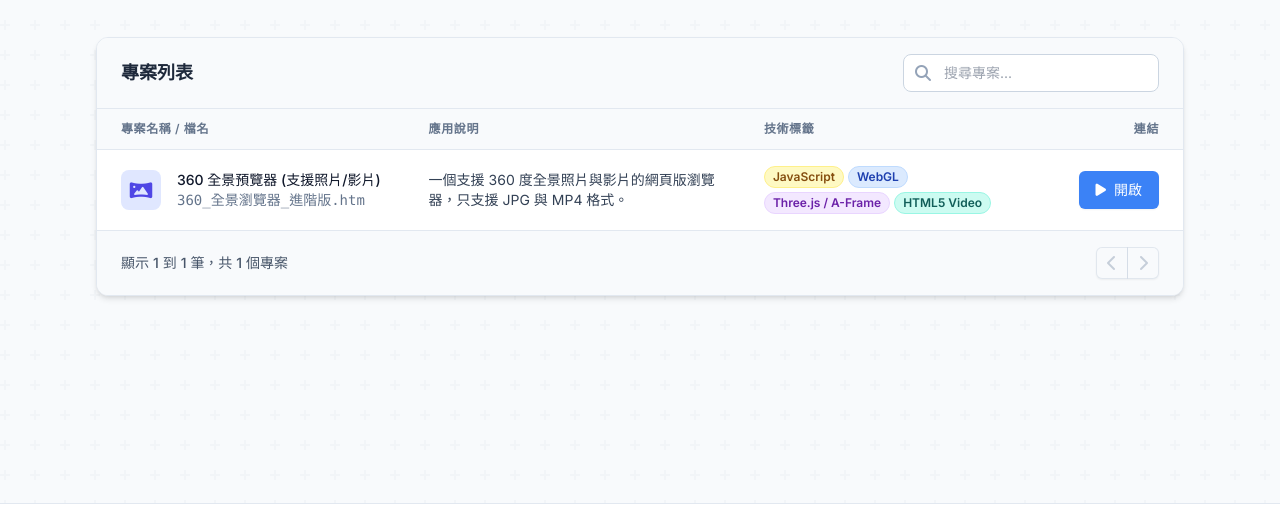
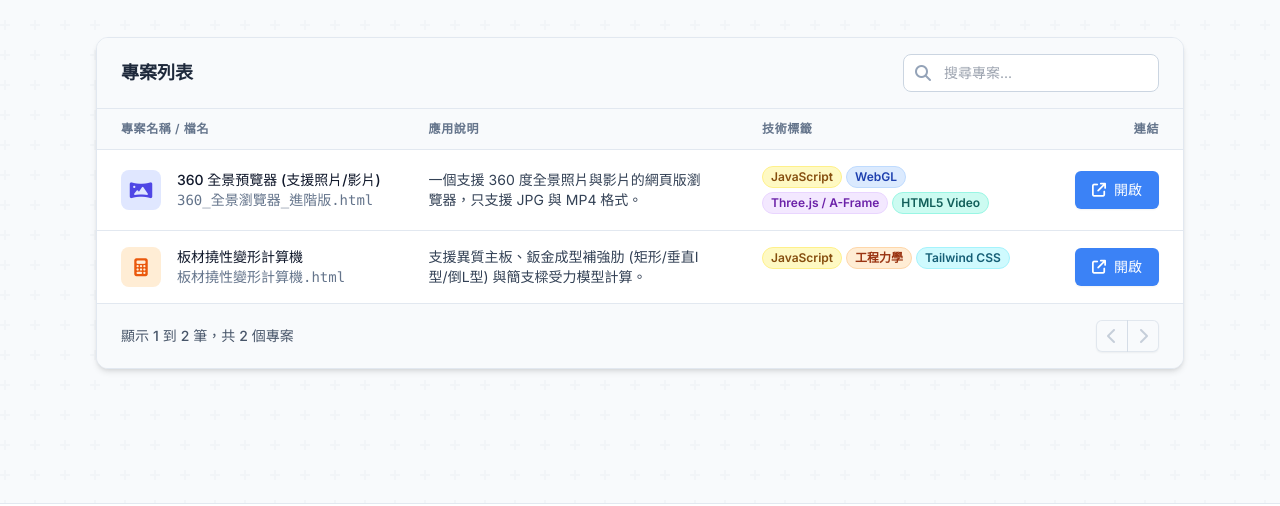
Before and after one commit to crchen-3D/360-photo, a website: page index.html in a window 1280 px wide. Shown: the part 220-726 px from the top of the page. Drawn offline with nearby package versions, Linux system fonts and the light colour scheme.

Commit message:
feat: add express server and project configuration
Initialize a Node.js project with an Express server to host the application, update site metadata, and standardize file extensions.

```diff
--- a/index.html
+++ b/index.html
@@ -3,7 +3,10 @@
 <head>
     <meta charset="UTF-8">
     <meta name="viewport" content="width=device-width, initial-scale=1.0">
-    <title>我的應用程式作品集</title>
+    <title>360-photo - 360° 全景照片與影片瀏覽器及工程計算工具作品集</title>
+    <meta name="description" content="360° 全景照片與影片瀏覽器及工程計算工具作品集">
+    <meta property="og:title" content="360-photo">
+    <meta property="og:description" content="360° 全景照片與影片瀏覽器及工程計算工具作品集">
 
     <script src="https://cdn.tailwindcss.com"></script>
 
@@ -125,7 +128,7 @@
                                     </div>
                                     <div class="ml-4">
                                         <div class="text-sm font-medium text-slate-900">360 全景預覽器 (支援照片/影片)</div>
-                                        <div class="text-sm text-slate-500 font-mono">360_全景瀏覽器_進階版.htm</div>
+                                        <div class="text-sm text-slate-500 font-mono">360_全景瀏覽器_進階版.html</div>
                                     </div>
                                 </div>
                             </td>
@@ -139,19 +142,44 @@
                                 <span class="px-2 inline-flex text-xs leading-5 font-semibold rounded-full bg-teal-100 text-teal-800 border border-teal-200">HTML5 Video</span>
                             </td>
                             <td class="px-6 py-4 whitespace-nowrap text-right text-sm font-medium">
-                                <a href="360_全景瀏覽器_進階版.htm" class="inline-flex items-center justify-center px-4 py-2 border border-transparent text-sm font-medium rounded-md text-white bg-primary hover:bg-blue-600 shadow-sm transition-colors focus:outline-none focus:ring-2 focus:ring-offset-2 focus:ring-primary">
-                                    <i class="fa-solid fa-play mr-2"></i> 開啟
+                                <a href="360_全景瀏覽器_進階版.html" target="_blank" rel="noopener noreferrer" class="inline-flex items-center justify-center px-4 py-2 border border-transparent text-sm font-medium rounded-md text-white bg-primary hover:bg-blue-600 shadow-sm transition-colors focus:outline-none focus:ring-2 focus:ring-offset-2 focus:ring-primary">
+                                    <i class="fa-solid fa-arrow-up-right-from-square mr-2"></i> 開啟
                                 </a>
                             </td>
                         </tr>
-
+                        <tr class="hover:bg-slate-50 transition-colors group">
+                            <td class="px-6 py-4 whitespace-nowrap">
+                                <div class="flex items-center">
+                                    <div class="flex-shrink-0 h-10 w-10 bg-orange-100 text-orange-600 rounded-lg flex items-center justify-center">
+                                        <i class="fa-solid fa-calculator text-lg"></i>
+                                    </div>
+                                    <div class="ml-4">
+                                        <div class="text-sm font-medium text-slate-900">板材撓性變形計算機</div>
+                                        <div class="text-sm text-slate-500 font-mono">板材撓性變形計算機.html</div>
+                                    </div>
+                                </div>
+                            </td>
+                            <td class="px-6 py-4">
+                                <div class="text-sm text-slate-700">支援異質主板、鈑金成型補強肋 (矩形/垂直I型/倒L型) 與簡支樑受力模型計算。</div>
+                            </td>
+                            <td class="px-6 py-4 whitespace-nowrap flex flex-wrap gap-1">
+                                <span class="px-2 inline-flex text-xs leading-5 font-semibold rounded-full bg-yellow-100 text-yellow-800 border border-yellow-200">JavaScript</span>
+                                <span class="px-2 inline-flex text-xs leading-5 font-semibold rounded-full bg-orange-100 text-orange-800 border border-orange-200">工程力學</span>
+                                <span class="px-2 inline-flex text-xs leading-5 font-semibold rounded-full bg-cyan-100 text-cyan-800 border border-cyan-200">Tailwind CSS</span>
+                            </td>
+                            <td class="px-6 py-4 whitespace-nowrap text-right text-sm font-medium">
+                                <a href="calc" target="_blank" rel="noopener noreferrer" class="inline-flex items-center justify-center px-4 py-2 border border-transparent text-sm font-medium rounded-md text-white bg-primary hover:bg-blue-600 shadow-sm transition-colors focus:outline-none focus:ring-2 focus:ring-offset-2 focus:ring-primary">
+                                    <i class="fa-solid fa-arrow-up-right-from-square mr-2"></i> 開啟
+                                </a>
+                            </td>
+                        </tr>
                     </tbody>
                 </table>
             </div>
 
             <div class="bg-slate-50 px-6 py-4 border-t border-slate-200 flex items-center justify-between">
                 <p class="text-sm text-slate-600">
-                    顯示 <span class="font-medium">1</span> 到 <span class="font-medium">1</span> 筆，共 <span class="font-medium">1</span> 個專案
+                    顯示 <span class="font-medium">1</span> 到 <span class="font-medium">2</span> 筆，共 <span class="font-medium">2</span> 個專案
                 </p>
                 <!-- Placeholder for pagination if list grows -->
                 <nav class="isolate inline-flex -space-x-px rounded-md shadow-sm" aria-label="Pagination">
```
Also changed, not shown: metadata.json (added, +8 -0 lines), package.json (added, +14 -0 lines), server.js (added, +30 -0 lines), 360_全景瀏覽器_進階版.html (renamed from 360_全景瀏覽器_進階版.htm), 1 other file.
